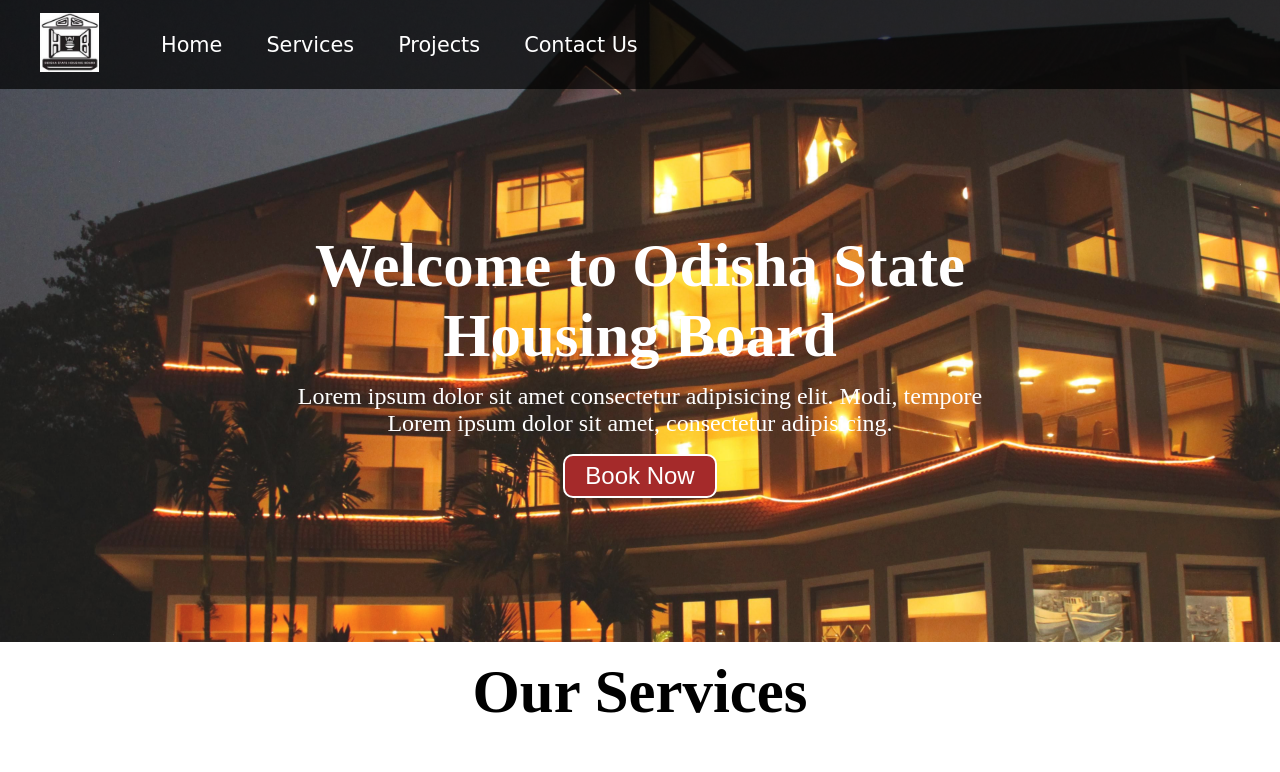
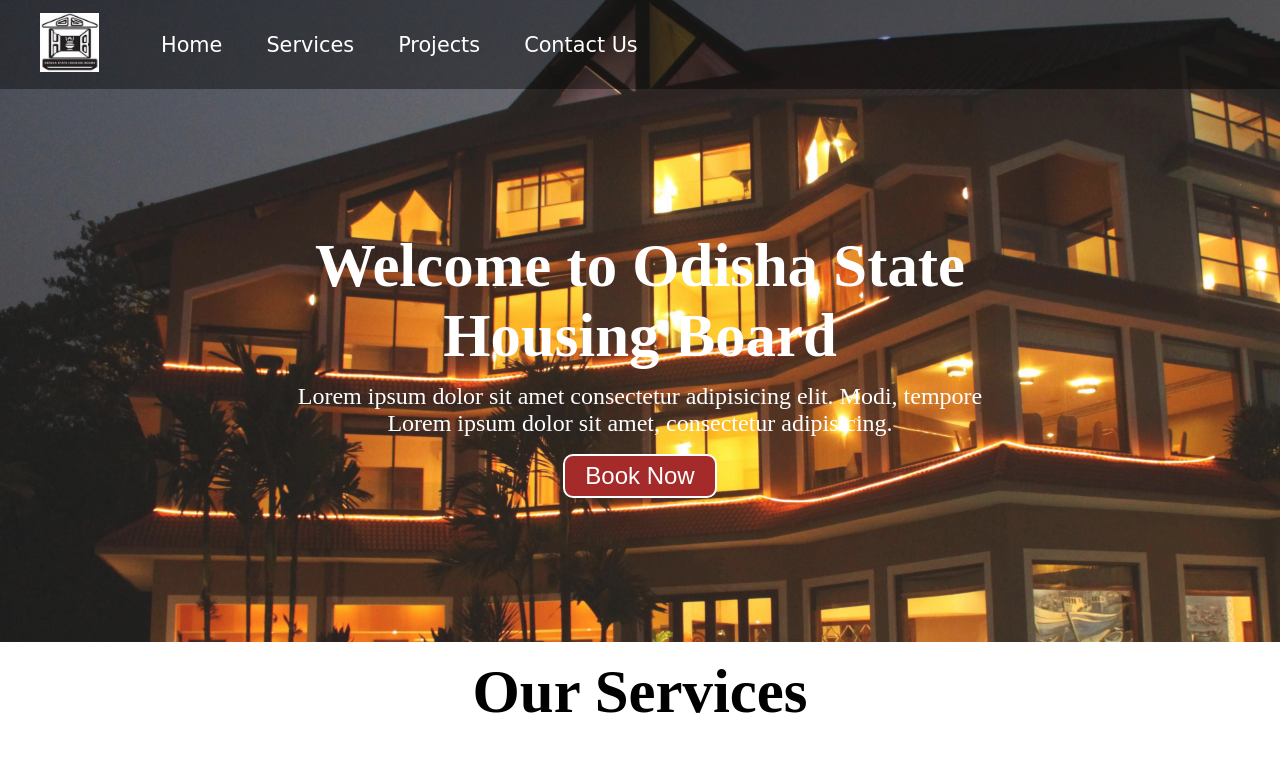
Before and after one commit to siddhant2002/Housing, a plain HTML site: page index.html in a window 1280 px wide. Shown: the top 772 px of the page. Drawn offline with Linux system fonts and the light colour scheme.

Commit message:
Codes added

```diff
--- a/style.css
+++ b/style.css
@@ -10,7 +10,7 @@ html{
 
 /* CSS Variables */
 :root{
-    --navbar-height: 59px;
+    --navbar-height: 59;
 }
 
 /* Navigation Bar */
@@ -30,7 +30,7 @@ html{
     height: 100%;
     width:100%;
     z-index: -1;
-    opacity: 0.7;
+    opacity: 0.4;
 }
 
 /* Navigation Bar: Logo and Image */
@@ -60,7 +60,7 @@ html{
     color: white;
     display: block;
     padding: 3px 22px;
-    border-radius: 20px;
+    border-radius: 25px;
     text-decoration: none;
 }
 
```
